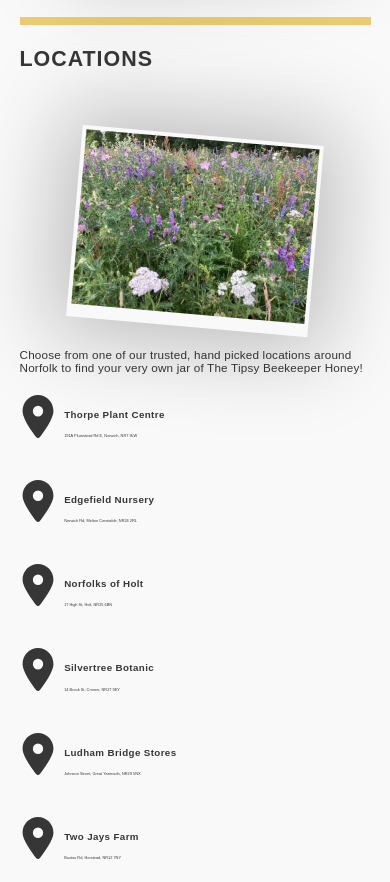
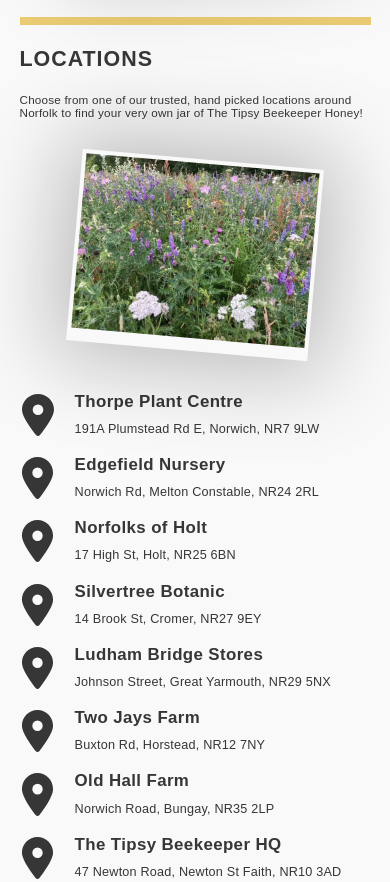
Before and after one commit to sxmus404/beesbeesbees, a plain HTML site: page app/index.html in a window 390 px wide. Shown: the part 1160-2042 px from the top of the page. Drawn offline with Linux system fonts and the light colour scheme.

Commit message:
Added location mobile view

```diff
--- a/app/main.css
+++ b/app/main.css
@@ -54,7 +54,7 @@
 
 .section-subtext {
     font-size: 1vw;
-    letter-spacing: 0.05;
+    letter-spacing: 0.05vw;
     color: var(--tbk-grey);
 }
 
@@ -592,16 +592,15 @@
     /* LOCATIONS */
 
     .locations {
-        margin: 5vh auto;
+        margin: 2.5vh auto;
     }
 
     .locations-info {
-        flex-direction: column-reverse;
-        margin: 2.5vh auto 2.5vh auto;
-        gap: 2.5vh;
+        flex-direction: column;
+        margin: 0 auto 2.5vh auto;
 
         .polaroid {
-            margin: auto;
+            margin: 2.5vh auto;
             width: 60vw;
             transform: rotate(5deg);
 
@@ -611,9 +610,21 @@
         }
     }
 
+    .locations-list {
+        gap: 2.5vh;
+
+        .locations-address:nth-child(1) {
+            img {
+                transform-origin: bottom;
+                animation: icon-shake 1s infinite;
+            }
+        }
+    }
+
     .locations-address {
         width: 100%;
         height: 5vh;
+        gap: 5vw;
 
         img {
             width: 5vh;
@@ -621,13 +632,26 @@
         }
 
         div {
-            height: 5vh;
+            max-height: 5vh;
 
             margin: 0;
             padding: 0;
 
             * {
                 height: 2.5vh;
+                line-height: 2vh;
+                transform: none;
+            }
+
+            .section-subtitle {
+                font-size: 2vh;
+                letter-spacing: 0.1vw;
+            }
+
+            .section-subtext {
+                font-size: 1.5vh;
+                letter-spacing: 0.05vw;
+                line-height: 3.5vh;
             }
         }
     }
```
